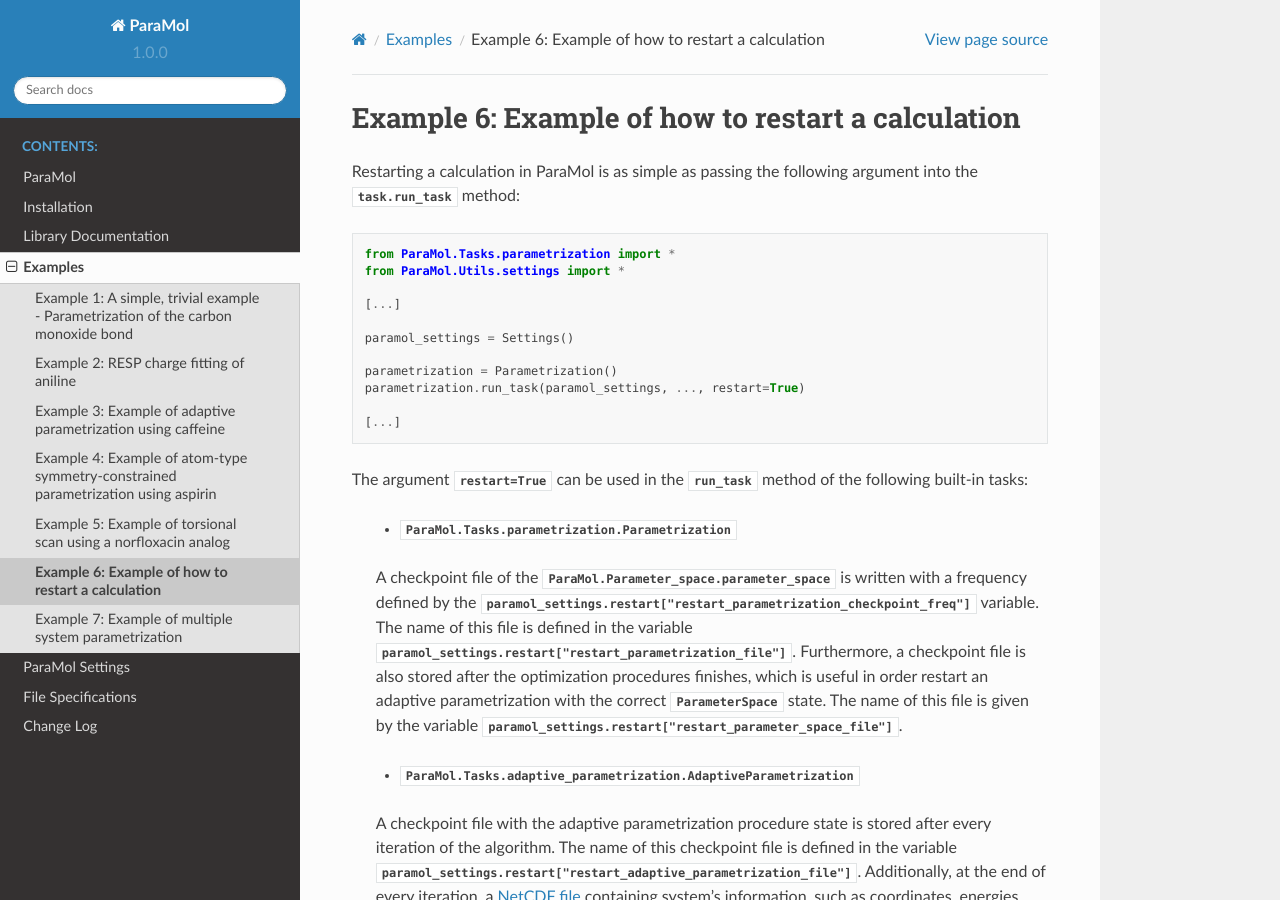
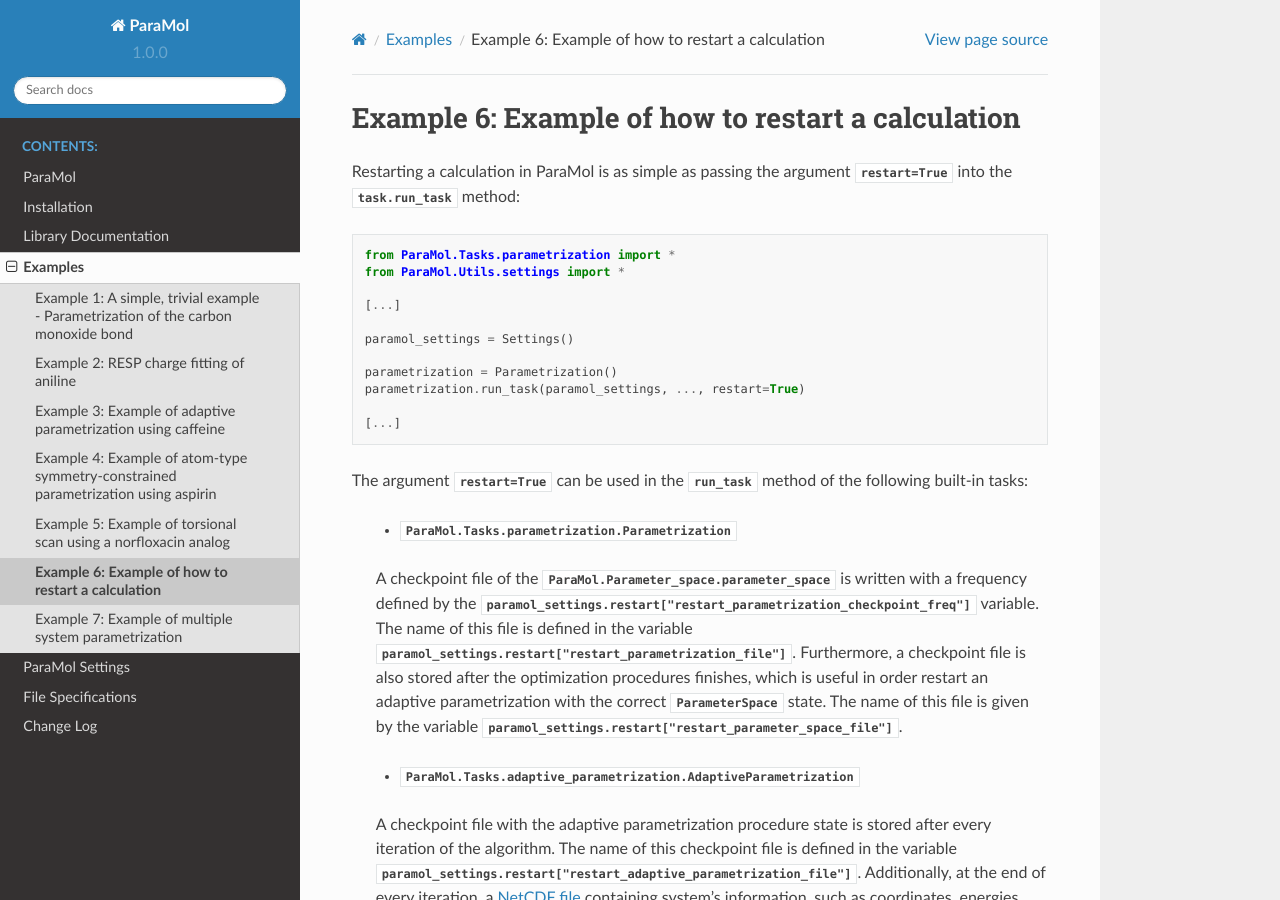
Before and after one commit to JMorado/ParaMol, a Sphinx documentation site: the page built from docs/source/Examples/Example_6/Example_6.rst, in a window 1280 px wide and 900 px high. Built offline with Sphinx 7.4.7 and the Read the Docs theme 2.0.0, drawn with Linux system fonts in a browser that asks for light colours.

Commit message:
Updates to Example 6

```diff
--- a/docs/source/Examples/Example_6/Example_6.rst
+++ b/docs/source/Examples/Example_6/Example_6.rst
@@ -1,7 +1,7 @@
 Example 6: Example of how to restart a calculation
 ==================================================
 
-Restarting a calculation in ParaMol is as simple as passing the following argument into the :obj:`task.run_task` method:
+Restarting a calculation in ParaMol is as simple as passing the argument :obj:`restart=True` into the :obj:`task.run_task` method:
 
 
 .. code-block:: python
```
